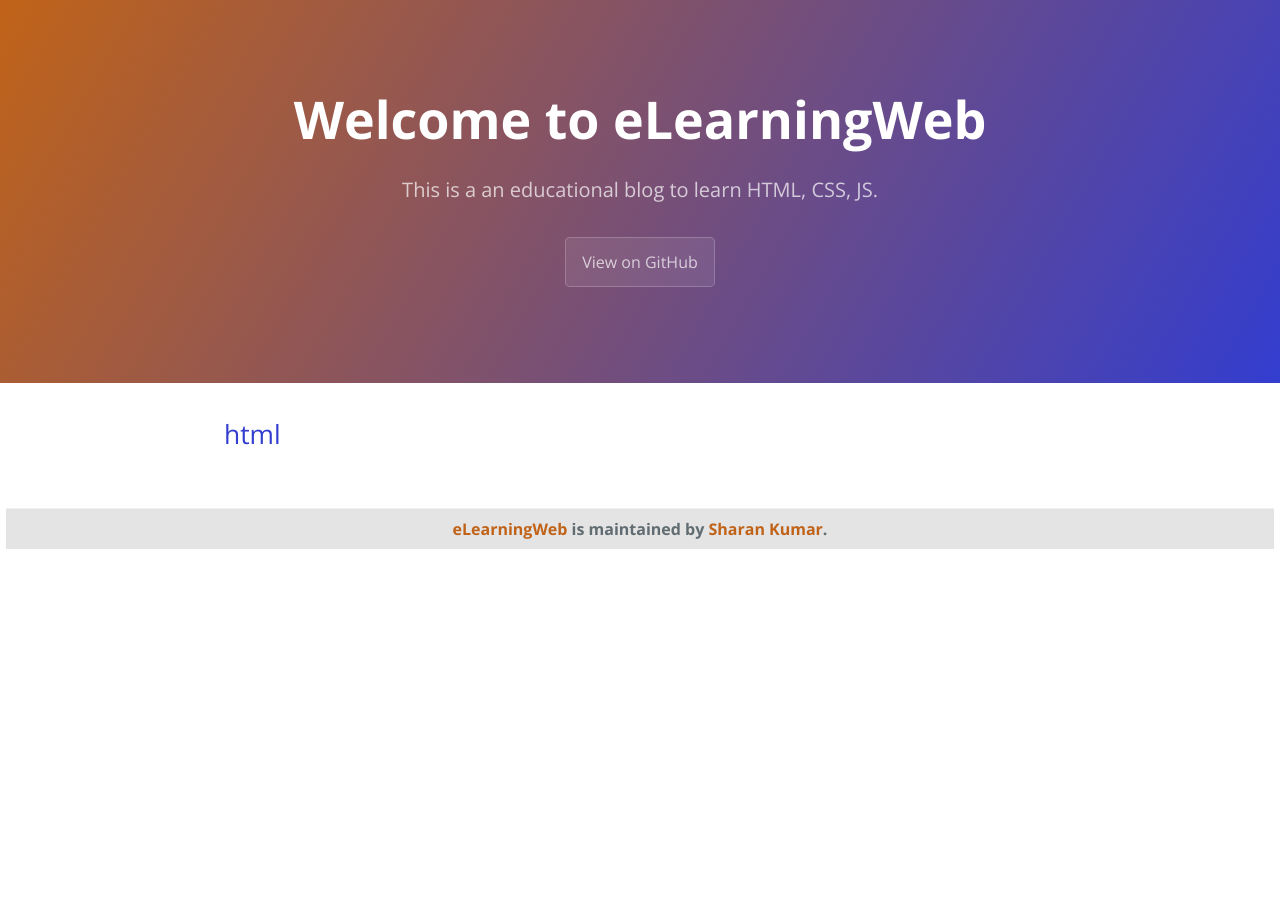
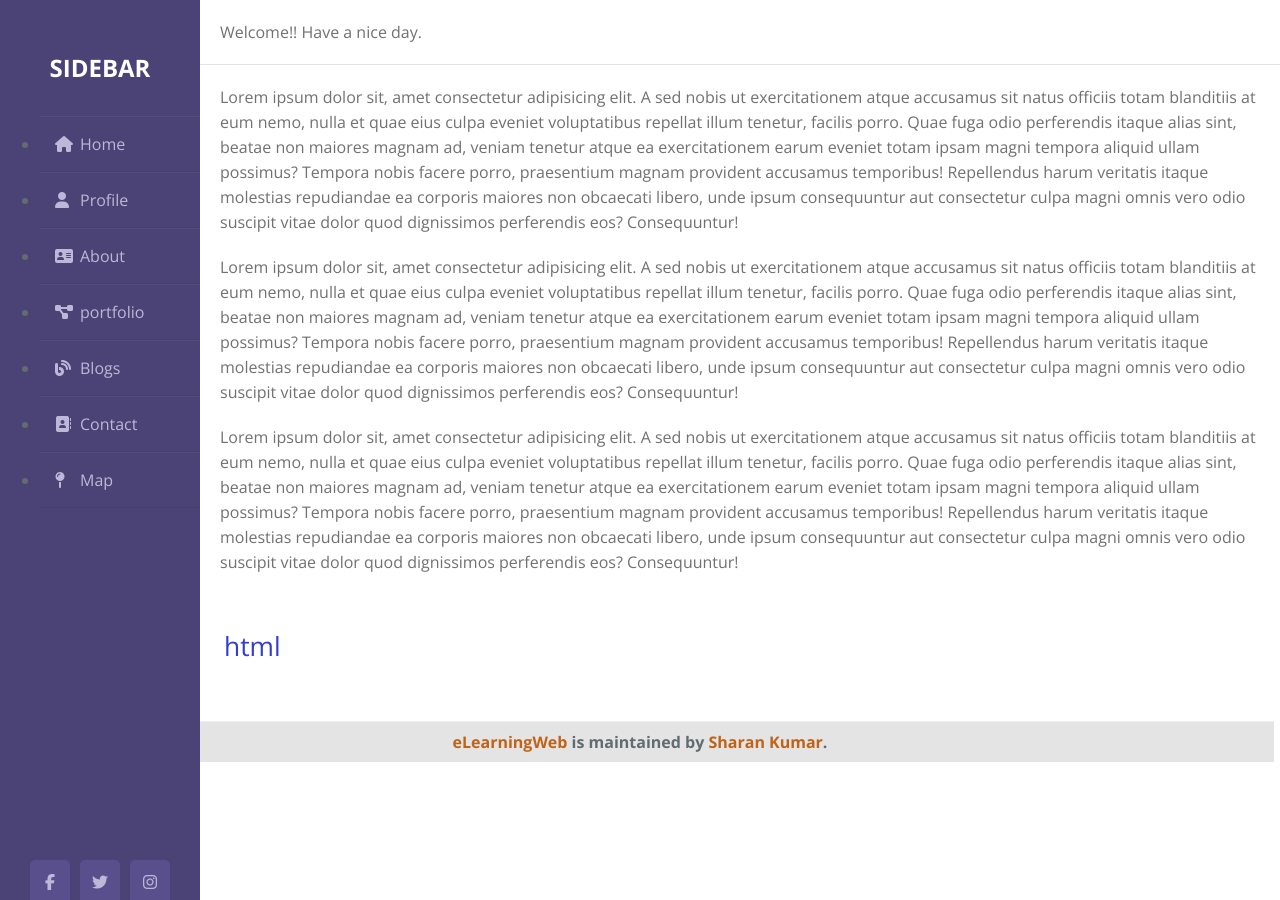
Before and after one commit to indian-sharan/webcode, a Jekyll site: the page built from about-html.md, in a window 1280 px wide. Built offline with Jekyll 4.4.1, drawn with Linux system fonts in a browser that asks for light colours; nearby versions of some CDN libraries; our own code applies the rules of GitHub Pages for plain Markdown files.

Commit message:
css and home changes

```diff
--- a/_layouts/default.html
+++ b/_layouts/default.html
@@ -8,17 +8,45 @@
     <meta name="theme-color" content="#c06318">
     <meta name="apple-mobile-web-app-status-bar-style" content="black-translucent">
     <link rel="stylesheet" href="{{ '/assets/css/style.css?v=' | append: site.github.build_revision | relative_url }}">
+    <script src="https://kit.fontawesome.com/b99e675b6e.js"></script>
     {% include head-custom.html %}
   </head>
   <body>
     <a id="skip-to-content" href="#content">Skip to the content.</a>
-    <header class="page-header" role="banner">
+    <!-- <header class="page-header" role="banner">
       <h1 class="project-name">Welcome to eLearningWeb</h1>
       <h2 class="project-tagline">This is a an educational blog to learn HTML, CSS, JS.</h2>
       {% if site.github.is_project_page %}
         <a href="{{ site.github.repository_url }}" class="btn">View on GitHub</a>
       {% endif %}
-    </header>
+    </header> -->
+    <div class="wrapper">
+      <div class="sidebar">
+          <h2>Sidebar</h2>
+          <ul>
+              <li><a href="#"><i class="fas fa-home"></i>Home</a></li>
+              <li><a href="#"><i class="fas fa-user"></i>Profile</a></li>
+              <li><a href="#"><i class="fas fa-address-card"></i>About</a></li>
+              <li><a href="#"><i class="fas fa-project-diagram"></i>portfolio</a></li>
+              <li><a href="#"><i class="fas fa-blog"></i>Blogs</a></li>
+              <li><a href="#"><i class="fas fa-address-book"></i>Contact</a></li>
+              <li><a href="#"><i class="fas fa-map-pin"></i>Map</a></li>
+          </ul>
+          <div class="social_media">
+            <a href="#"><i class="fab fa-facebook-f"></i></a>
+            <a href="#"><i class="fab fa-twitter"></i></a>
+            <a href="#"><i class="fab fa-instagram"></i></a>
+        </div>
+      </div>
+      <div class="main_content">
+          <div class="header">Welcome!! Have a nice day.</div>
+          <div class="info">
+            <div>Lorem ipsum dolor sit, amet consectetur adipisicing elit. A sed nobis ut exercitationem atque accusamus sit natus officiis totam blanditiis at eum nemo, nulla et quae eius culpa eveniet voluptatibus repellat illum tenetur, facilis porro. Quae fuga odio perferendis itaque alias sint, beatae non maiores magnam ad, veniam tenetur atque ea exercitationem earum eveniet totam ipsam magni tempora aliquid ullam possimus? Tempora nobis facere porro, praesentium magnam provident accusamus temporibus! Repellendus harum veritatis itaque molestias repudiandae ea corporis maiores non obcaecati libero, unde ipsum consequuntur aut consectetur culpa magni omnis vero odio suscipit vitae dolor quod dignissimos perferendis eos? Consequuntur!</div>
+            <div>Lorem ipsum dolor sit, amet consectetur adipisicing elit. A sed nobis ut exercitationem atque accusamus sit natus officiis totam blanditiis at eum nemo, nulla et quae eius culpa eveniet voluptatibus repellat illum tenetur, facilis porro. Quae fuga odio perferendis itaque alias sint, beatae non maiores magnam ad, veniam tenetur atque ea exercitationem earum eveniet totam ipsam magni tempora aliquid ullam possimus? Tempora nobis facere porro, praesentium magnam provident accusamus temporibus! Repellendus harum veritatis itaque molestias repudiandae ea corporis maiores non obcaecati libero, unde ipsum consequuntur aut consectetur culpa magni omnis vero odio suscipit vitae dolor quod dignissimos perferendis eos? Consequuntur!</div>
+            <div>Lorem ipsum dolor sit, amet consectetur adipisicing elit. A sed nobis ut exercitationem atque accusamus sit natus officiis totam blanditiis at eum nemo, nulla et quae eius culpa eveniet voluptatibus repellat illum tenetur, facilis porro. Quae fuga odio perferendis itaque alias sint, beatae non maiores magnam ad, veniam tenetur atque ea exercitationem earum eveniet totam ipsam magni tempora aliquid ullam possimus? Tempora nobis facere porro, praesentium magnam provident accusamus temporibus! Repellendus harum veritatis itaque molestias repudiandae ea corporis maiores non obcaecati libero, unde ipsum consequuntur aut consectetur culpa magni omnis vero odio suscipit vitae dolor quod dignissimos perferendis eos? Consequuntur!</div>
+        </div>
+      </div>
+  </div>
 
     <main id="content" class="main-content" role="main">
       {{ content }}
--- a/_sass/jekyll-theme-cayman.scss
+++ b/_sass/jekyll-theme-cayman.scss
@@ -378,3 +378,90 @@ a {
 .site-footer-credits {
   color: $blockquote-text-color;
 }
+
+.wrapper{
+  display: flex;
+  position: relative;
+}
+
+.wrapper .sidebar{
+  width: 200px;
+  height: 100%;
+  background: #4b4276;
+  padding: 30px 0px;
+  position: fixed;
+}
+
+.wrapper .sidebar h2{
+  color: #fff;
+  text-transform: uppercase;
+  text-align: center;
+  margin-bottom: 30px;
+}
+
+.wrapper .sidebar ul li{
+  padding: 15px;
+  border-bottom: 1px solid #bdb8d7;
+  border-bottom: 1px solid rgba(0,0,0,0.05);
+  border-top: 1px solid rgba(255,255,255,0.05);
+}
+
+.wrapper .sidebar ul li a{
+  color: #bdb8d7;
+  display: block;
+}
+
+.wrapper .sidebar ul li a .fas{
+  width: 25px;
+}
+
+.wrapper .sidebar ul li:hover{
+  background-color: #594f8d;
+}
+
+.wrapper .sidebar ul li:hover a{
+  color: #fff;
+}
+
+.wrapper .sidebar .social_media{
+  position: absolute;
+  bottom: 0;
+  left: 50%;
+  transform: translateX(-50%);
+  display: flex;
+}
+
+.wrapper .sidebar .social_media a{
+  display: block;
+  width: 40px;
+  background: #594f8d;
+  height: 40px;
+  line-height: 45px;
+  text-align: center;
+  margin: 0 5px;
+  color: #bdb8d7;
+  border-top-left-radius: 5px;
+  border-top-right-radius: 5px;
+}
+
+.wrapper .main_content{
+  width: 100%;
+  margin-left: 200px;
+}
+
+.wrapper .main_content .header{
+  padding: 20px;
+  background: #fff;
+  color: #717171;
+  border-bottom: 1px solid #e0e4e8;
+}
+
+.wrapper .main_content .info{
+  margin: 20px;
+  color: #717171;
+  line-height: 25px;
+}
+
+.wrapper .main_content .info div{
+  margin-bottom: 20px;
+}
```
